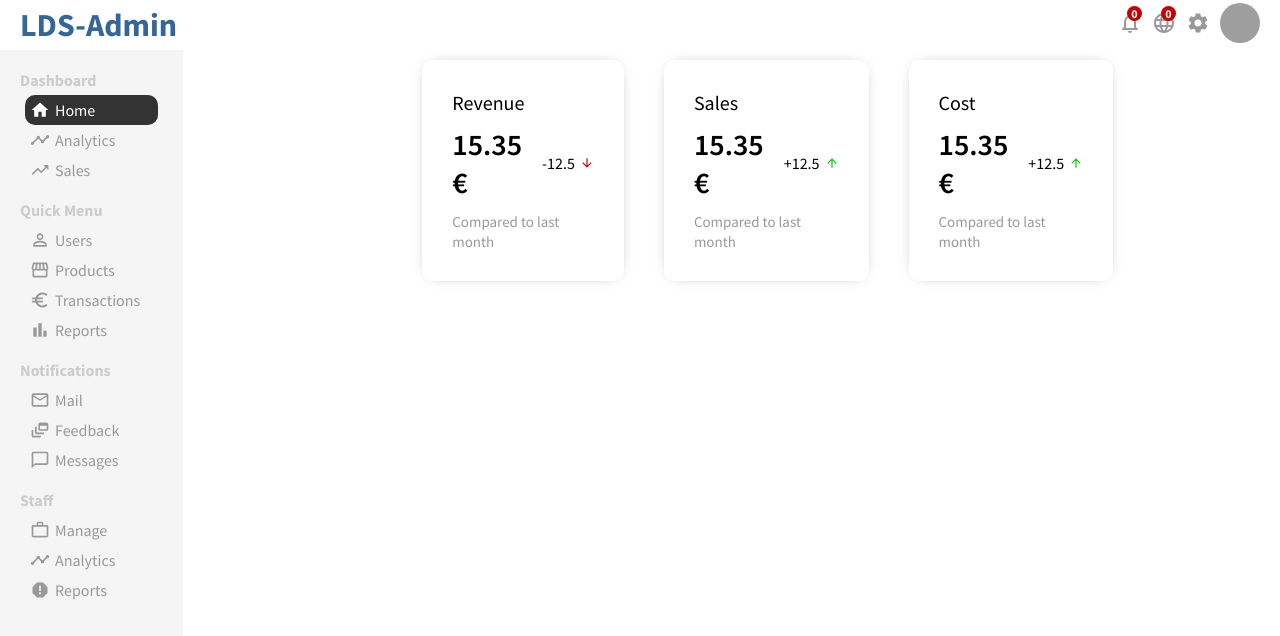
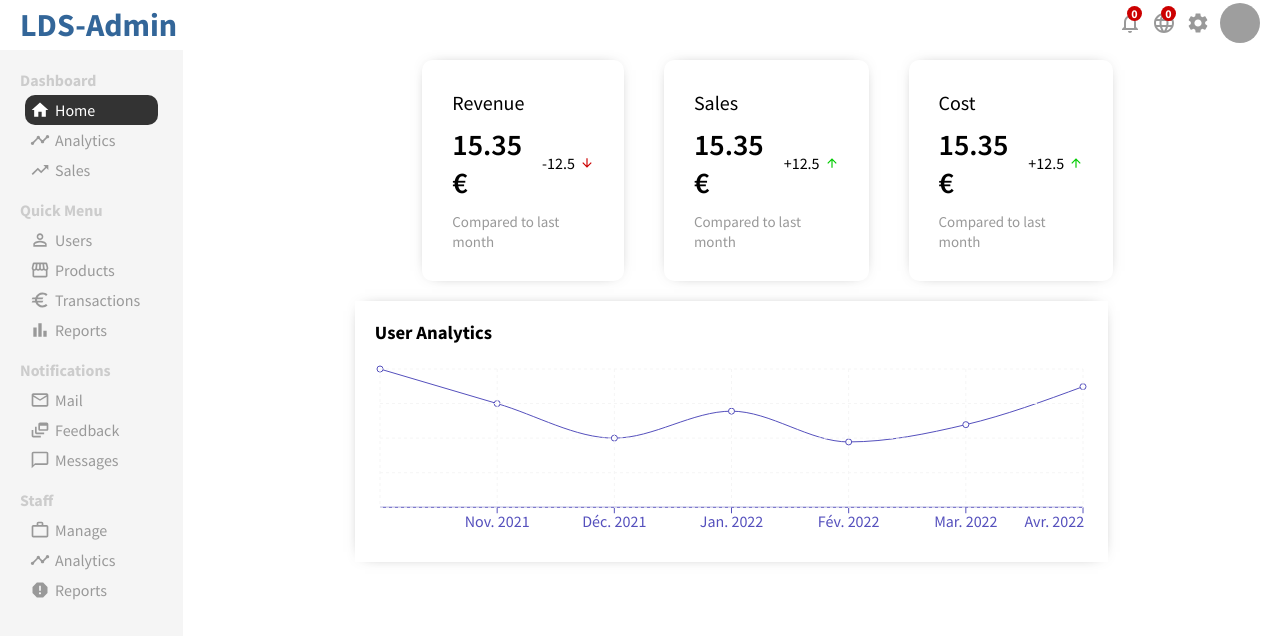
Before and after one commit to xkamui/admin-panel, a React (Create React App) app: page / in a window 1280 px wide. Shown: the top 636 px of the page. Built offline with nearby package versions, Linux system fonts and the light colour scheme; grey boxes are pictures that could not be loaded.

Commit message:
Creating chart component

```diff
--- /dev/null
+++ b/src/components/chart/Chart.jsx
@@ -0,0 +1,25 @@
+import "./chart.css";
+import {
+  LineChart,
+  Line,
+  XAxis,
+  CartesianGrid,
+  Tooltip,
+  ResponsiveContainer,
+} from "recharts";
+
+export default function Chart({ title, data, dataKey, grid }) {
+  return (
+    <div className="chart">
+      <h3 className="chartTitle">{title}</h3>
+      <ResponsiveContainer width="100%" aspect={4 / 1}>
+        <LineChart data={data}>
+          <XAxis dataKey="name" stroke="#5550BD" />
+          <Line type="monotone" dataKey={dataKey} stroke="#5550BD" />
+          <Tooltip />
+          {grid && <CartesianGrid stroke="#F5F5F5" strokeDasharray="3 3" />}
+        </LineChart>
+      </ResponsiveContainer>
+    </div>
+  );
+}
--- /dev/null
+++ b/src/components/chart/chart.css
@@ -0,0 +1,11 @@
+.chart {
+    width: 65%;
+    margin: 20px auto;
+    padding: 20px;
+    -webkit-box-shadow: 0px 0px 15px -10px rgba(0, 0, 0, .75);
+    box-shadow: 0px 0px 15px -10px rgba(0, 0, 0, .75);
+}
+
+.chart .chartTitle {
+    margin-bottom: 20px;
+}
--- a/src/components/featuredInfos/featuredInfos.css
+++ b/src/components/featuredInfos/featuredInfos.css
@@ -13,7 +13,6 @@
     border-radius: 10px;
     -webkit-box-shadow: 0px 0px 15px -10px rgba(0, 0, 0, .75);
     box-shadow: 0px 0px 15px -10px rgba(0, 0, 0, .75);
-
     cursor: pointer;
 }
 
--- /dev/null
+++ b/src/dummyDatas.js
@@ -0,0 +1,30 @@
+export const userData = [
+  {
+    name: "Oct. 2021",
+    "Active User": 4000,
+  },
+  {
+    name: "Nov. 2021",
+    "Active User": 3000,
+  },
+  {
+    name: "Déc. 2021",
+    "Active User": 2000,
+  },
+  {
+    name: "Jan. 2022",
+    "Active User": 2780,
+  },
+  {
+    name: "Fév. 2022",
+    "Active User": 1890,
+  },
+  {
+    name: "Mar. 2022",
+    "Active User": 2390,
+  },
+  {
+    name: "Avr. 2022",
+    "Active User": 3490,
+  },
+];
--- a/src/pages/home/Home.jsx
+++ b/src/pages/home/Home.jsx
@@ -1,10 +1,18 @@
-import FeaturedInfos from '../../components/featuredInfos/FeaturedInfos'
-import './home.css'
+import Chart from "../../components/chart/Chart";
+import FeaturedInfos from "../../components/featuredInfos/FeaturedInfos";
+import { userData } from "../../dummyDatas";
+import "./home.css";
 
 export default function Home() {
   return (
     <div className="page homepage">
-        <FeaturedInfos />
+      <FeaturedInfos />
+      <Chart
+        data={userData}
+        title="User Analytics"
+        dataKey="Active User"
+        grid
+      />
     </div>
-  )
+  );
 }
```
Also changed, not shown: src/App.js (+4 -4 lines). Lines whose indentation alone changed are shown as unchanged.
